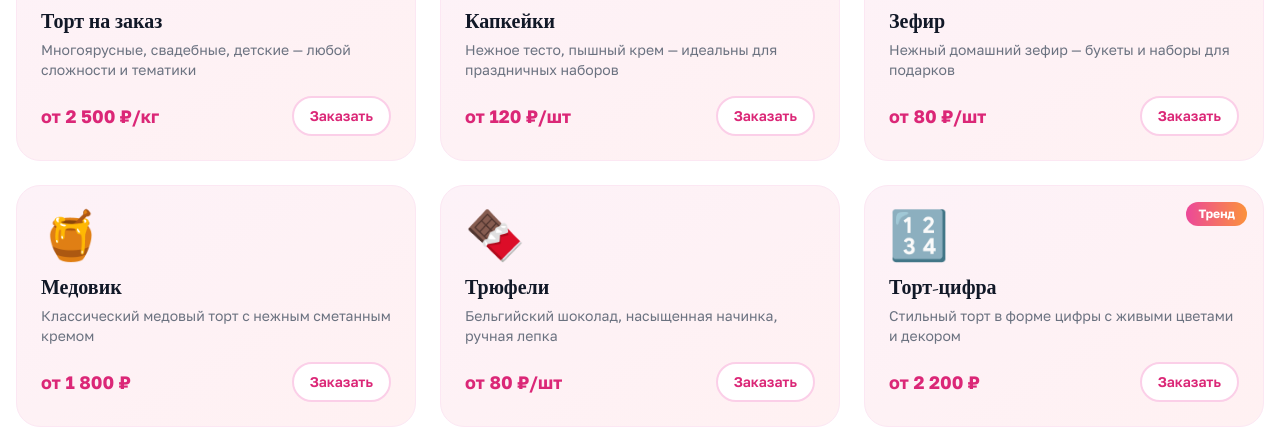
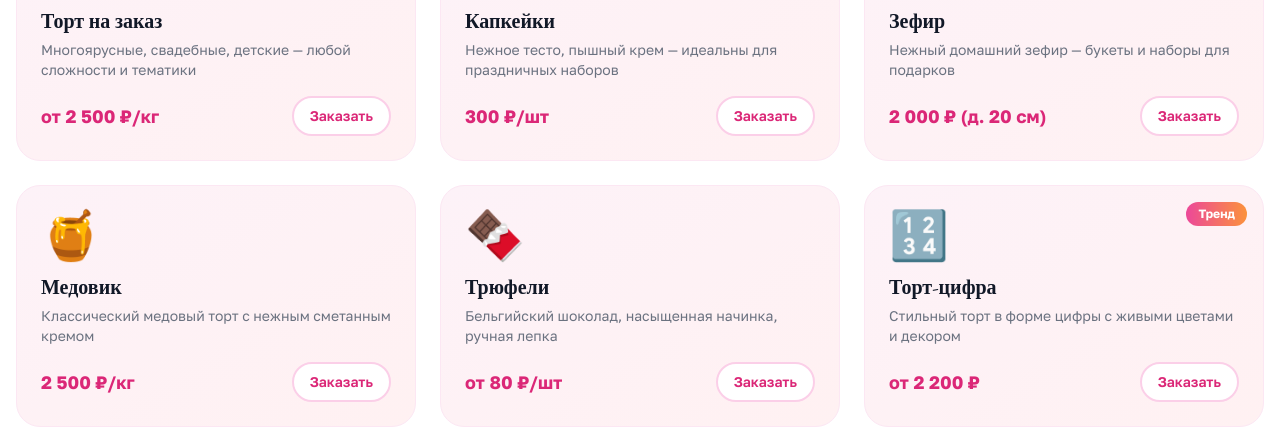
Before and after one commit to pr-poehali-dev/cake-site-kaliningrad, a React (Vite) app: page / in a window 1280 px wide. Shown: the part 1185-1631 px from the top of the page. Built offline with nearby package versions, Linux system fonts and the light colour scheme.

Commit message:
Обновить цены товаров

```diff
--- a/src/pages/Index.tsx
+++ b/src/pages/Index.tsx
@@ -8,9 +8,9 @@ const TORT1_IMG = "https://cdn.poehali.dev/projects/1d79fd3e-3cad-4f78-b7a6-26bb
 
 const catalog = [
   { id: 1, name: "Торт на заказ", price: "от 2 500 ₽/кг", emoji: "🎂", tag: "Хит", desc: "Многоярусные, свадебные, детские — любой сложности и тематики" },
-  { id: 2, name: "Капкейки", price: "от 120 ₽/шт", emoji: "🧁", tag: "Популярно", desc: "Нежное тесто, пышный крем — идеальны для праздничных наборов" },
-  { id: 3, name: "Зефир", price: "от 80 ₽/шт", emoji: "🌸", tag: "Новинка", desc: "Нежный домашний зефир — букеты и наборы для подарков" },
-  { id: 4, name: "Медовик", price: "от 1 800 ₽", emoji: "🍯", tag: "", desc: "Классический медовый торт с нежным сметанным кремом" },
+  { id: 2, name: "Капкейки", price: "300 ₽/шт", emoji: "🧁", tag: "Популярно", desc: "Нежное тесто, пышный крем — идеальны для праздничных наборов" },
+  { id: 3, name: "Зефир", price: "2 000 ₽ (д. 20 см)", emoji: "🌸", tag: "Новинка", desc: "Нежный домашний зефир — букеты и наборы для подарков" },
+  { id: 4, name: "Медовик", price: "2 500 ₽/кг", emoji: "🍯", tag: "", desc: "Классический медовый торт с нежным сметанным кремом" },
   { id: 5, name: "Трюфели", price: "от 80 ₽/шт", emoji: "🍫", tag: "", desc: "Бельгийский шоколад, насыщенная начинка, ручная лепка" },
   { id: 6, name: "Торт-цифра", price: "от 2 200 ₽", emoji: "🔢", tag: "Тренд", desc: "Стильный торт в форме цифры с живыми цветами и декором" },
 ];
```
